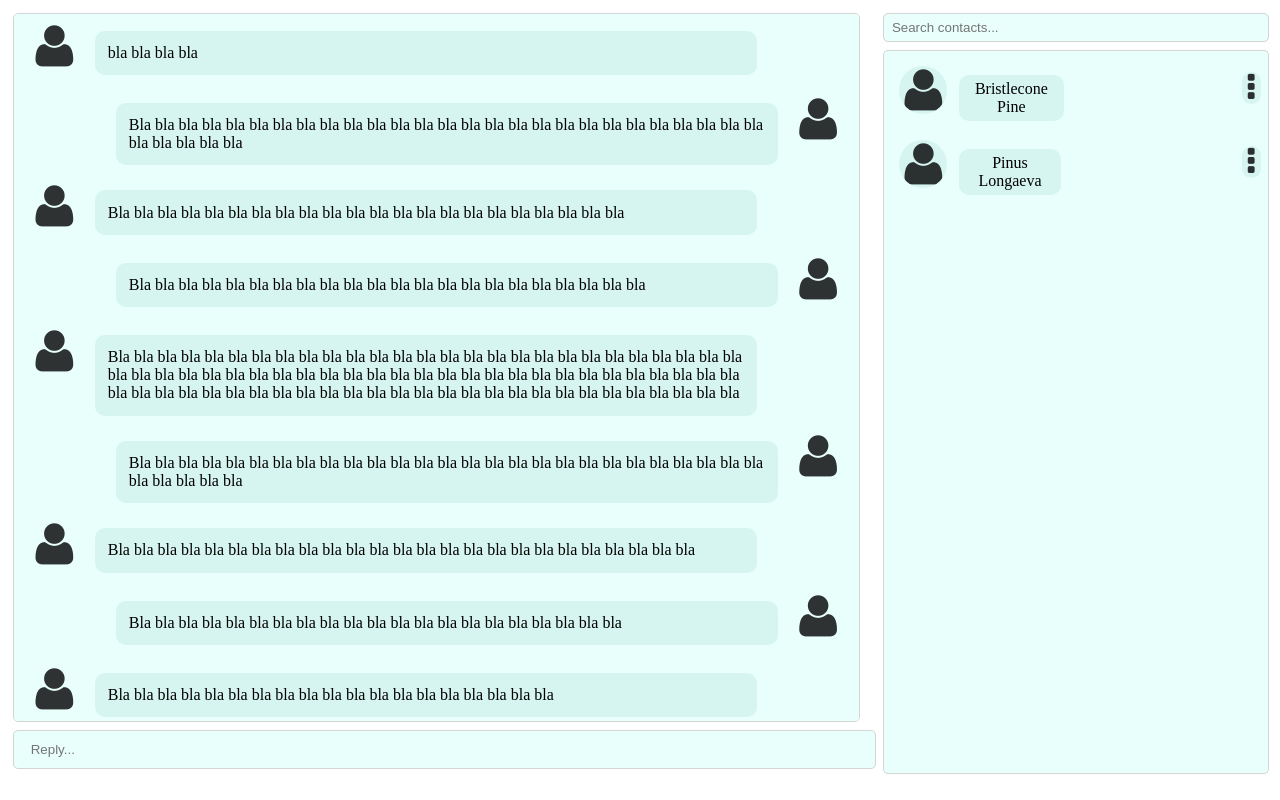
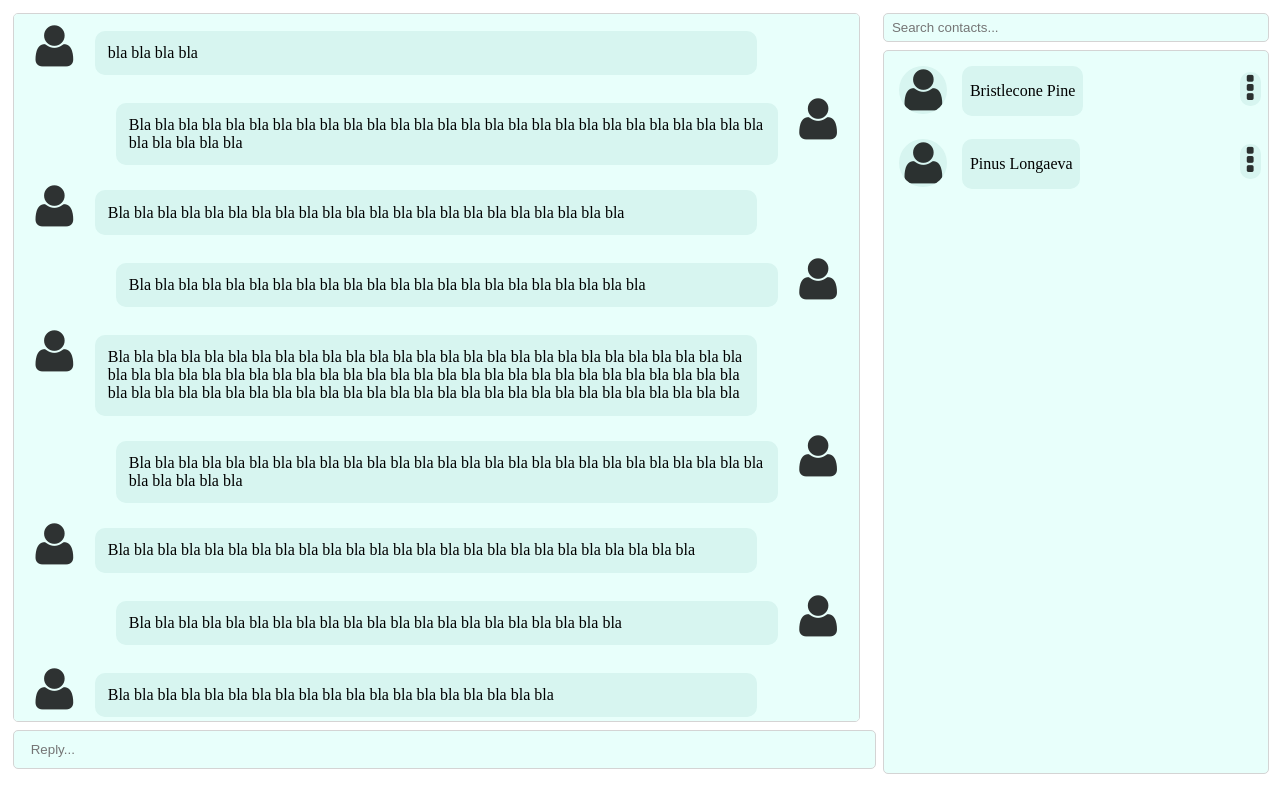
Before and after one commit to binarytrails/ring-api-client, a plain HTML site: page ring.cx/interfaces/chat.html in a window 1280 px wide. Drawn offline with Linux system fonts and the light colour scheme.

Commit message:
interface: adjust chat contacts css for chrome

```diff
--- a/ring.cx/interfaces/css/chat.css
+++ b/ring.cx/interfaces/css/chat.css
@@ -170,10 +170,7 @@ html, body
 
                     .contactsItemText
                     {
-                        width: auto;
-                        height 1em;
-                        margin: 1%;
-                        margin-top: 1em; /* FIXME: vertical-align hack */
+                        padding: 0 2%;
                         overflow: hidden;
                         border-radius: 10px 10px 10px 10px;
                         -moz-border-radius: 10px 10px 10px 10px;
@@ -183,7 +180,6 @@ html, body
 
                         .contactsItemText > p
                         {
-                            margin: 5%;
                         }
 
                     .contactsItemOptions
@@ -191,6 +187,7 @@ html, body
                         width: 5%;
                         height: auto;
                         float: right;
+                        padding: 0.3%;
                         margin-top: 0.8em; /* FIXME: verical-align hack */
                         border-radius: 10px 10px 10px 10px;
                         -moz-border-radius: 10px 10px 10px 10px;
```
